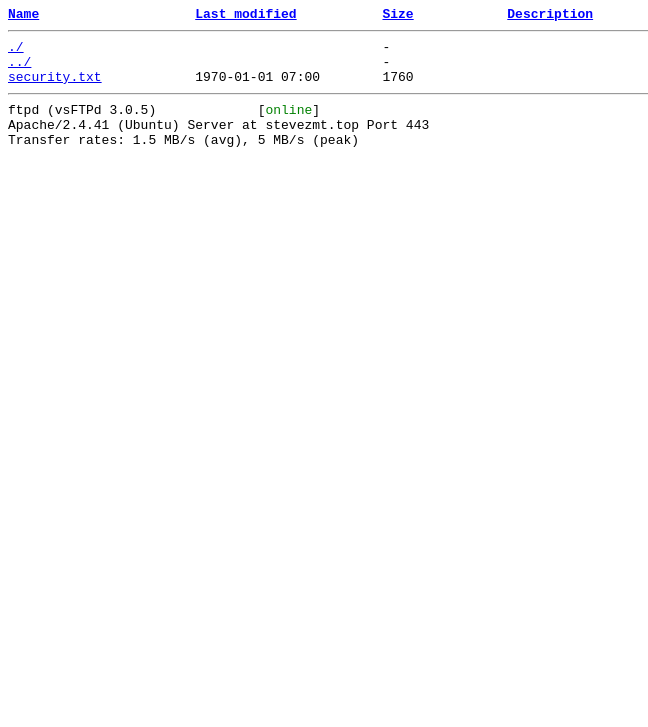
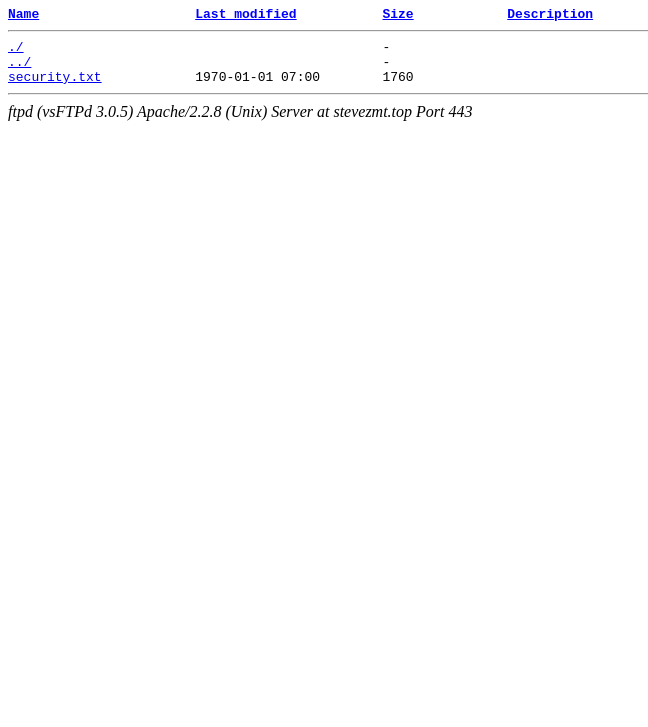
Before and after one commit to SteveZMTstudios/.well-known, a plain HTML site: page index.html in a window 1280 px wide. Shown: the part 73-800 px from the top of the page, without its empty margins (0-648 px from the left). Drawn offline with Linux system fonts and the light colour scheme.

Commit message:
Update index.html

```diff
--- a/index.html
+++ b/index.html
@@ -17,11 +17,10 @@ pre { margin: 0; white-space: pre; }
 </pre>
 <hr/>
 <div class="server-info">
-<pre>
-ftpd (vsFTPd 3.0.5)		[<span style="color:green">online</span>]
-Apache/2.4.41 (Ubuntu) Server at stevezmt.top Port 443
-Transfer rates: 1.5 MB/s (avg), 5 MB/s (peak)
-</pre>
+<address>
+ftpd (vsFTPd 3.0.5)
+Apache/2.2.8 (Unix) Server at stevezmt.top Port 443
+</address>
 </div>
 </body>
 </html>
```
